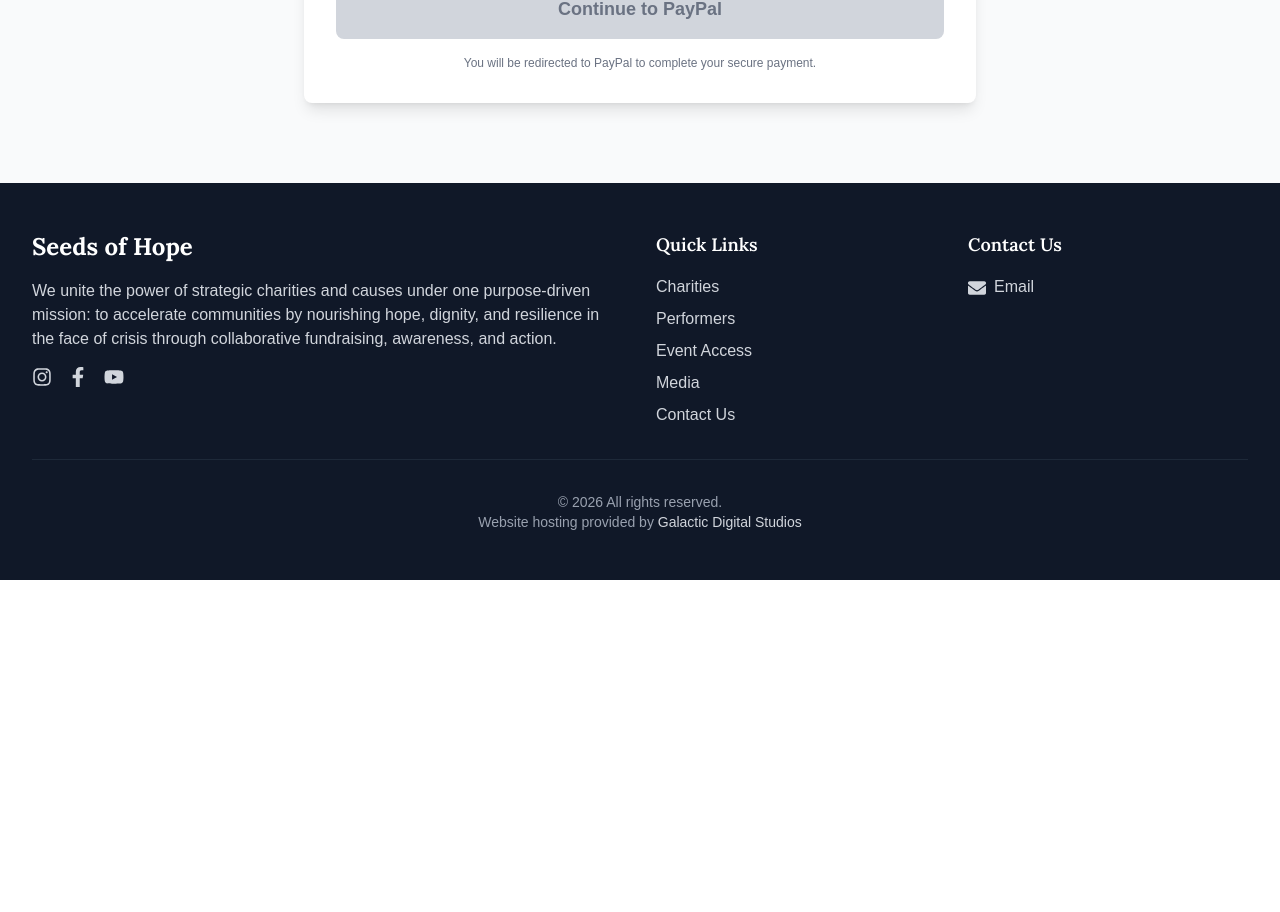
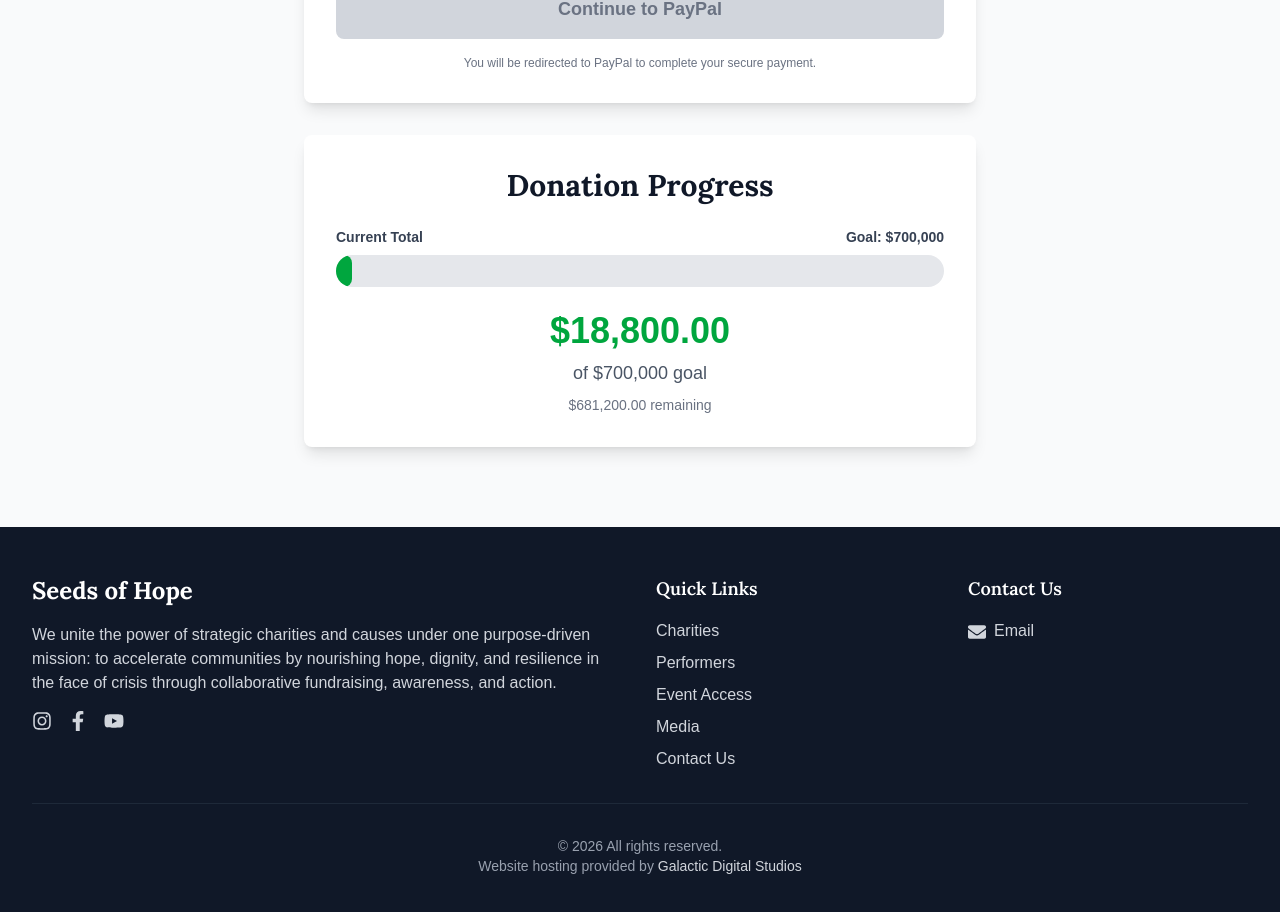
Before and after one commit to ZTFitru/seeds-of-hope, a Next.js app in the folder frontend/: page /charities in a window 1280 px wide. Shown: the part 1277-2189 px from the top of the page. Before the commit the page ends 1857 px from the top, so only its background shows below. Built offline with nearby package versions, Linux system fonts and the light colour scheme; no server answers.

Commit message:
Unhide the donation tracker and YouTube video

```diff
--- a/frontend/src/app/charities/page.js
+++ b/frontend/src/app/charities/page.js
@@ -371,7 +371,7 @@ export default function Charities() {
                     </div>
 
                     {/* Donation Tracker */}
-                    {/* <div className="bg-white rounded-lg shadow-lg p-8 mt-8">
+                    <div className="bg-white rounded-lg shadow-lg p-8 mt-8">
                         <h2 className="text-3xl font-bold text-gray-900 mb-6 text-center">
                             Donation Progress
                         </h2>
@@ -420,7 +420,7 @@ export default function Charities() {
                                 </div>
                             </>
                         )}
-                    </div> */}
+                    </div>
                 </div>
             </div>
             <Footer />
--- a/frontend/src/app/eventaccess/page.js
+++ b/frontend/src/app/eventaccess/page.js
@@ -18,7 +18,7 @@ export default function EventAcess() {
                 </p>
 
                 {/* event video */}
-                {/* <div className="w-full max-w-2xl aspect-video mb-8">
+                <div className="w-full max-w-2xl aspect-video mb-8">
                     <iframe
                         className="w-full h-full rounded-lg"
                         src="https://www.youtube.com/embed/laFb-ycib34"
@@ -26,7 +26,7 @@ export default function EventAcess() {
                         allow="accelerometer; autoplay; clipboard-write; encrypted-media; gyroscope; picture-in-picture; web-share"
                         allowFullScreen
                     />
-                </div> */}
+                </div>
 
                 {/* <h1 className="text-4xl font-bold text-gray-900 mb-12 text-center">
                     Event Access
```
